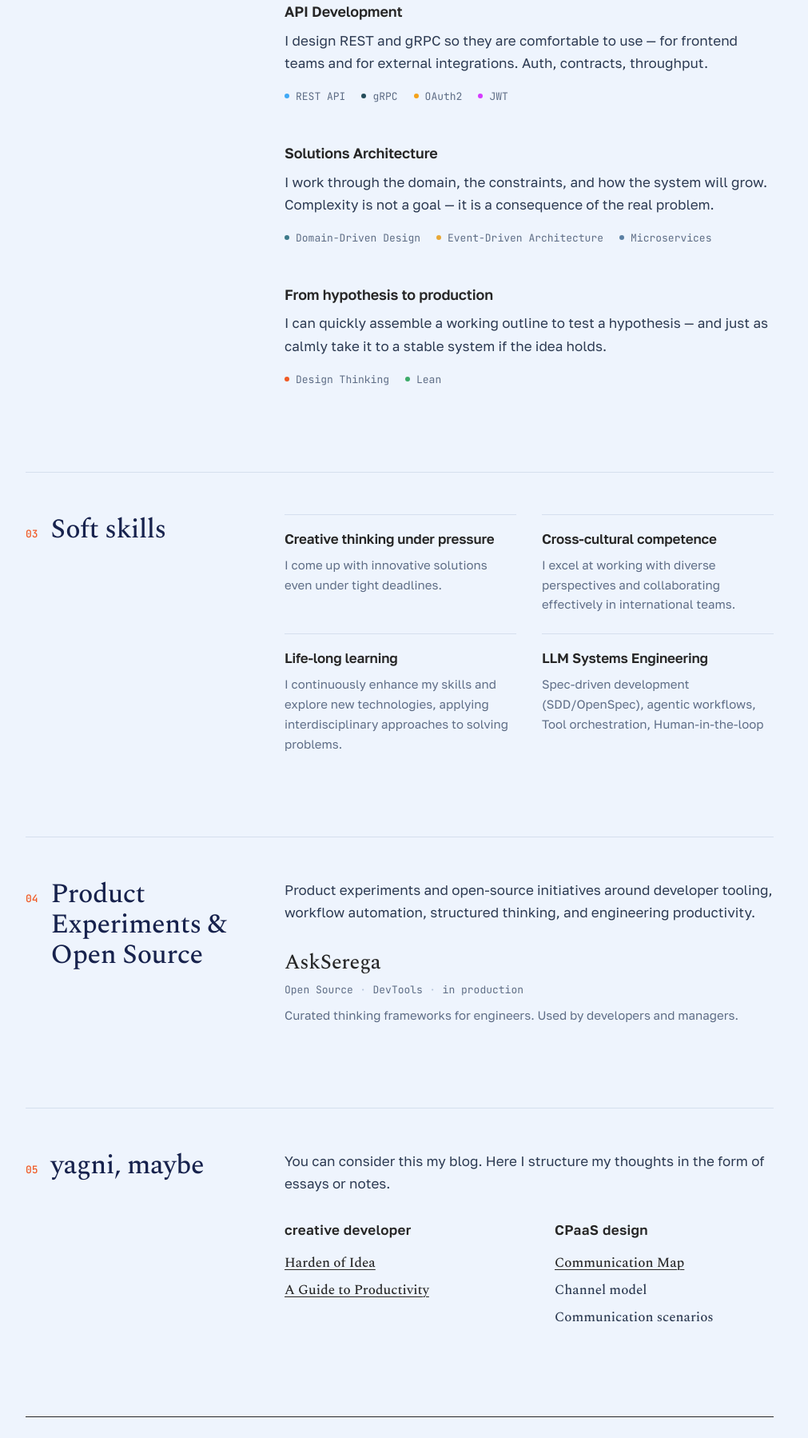
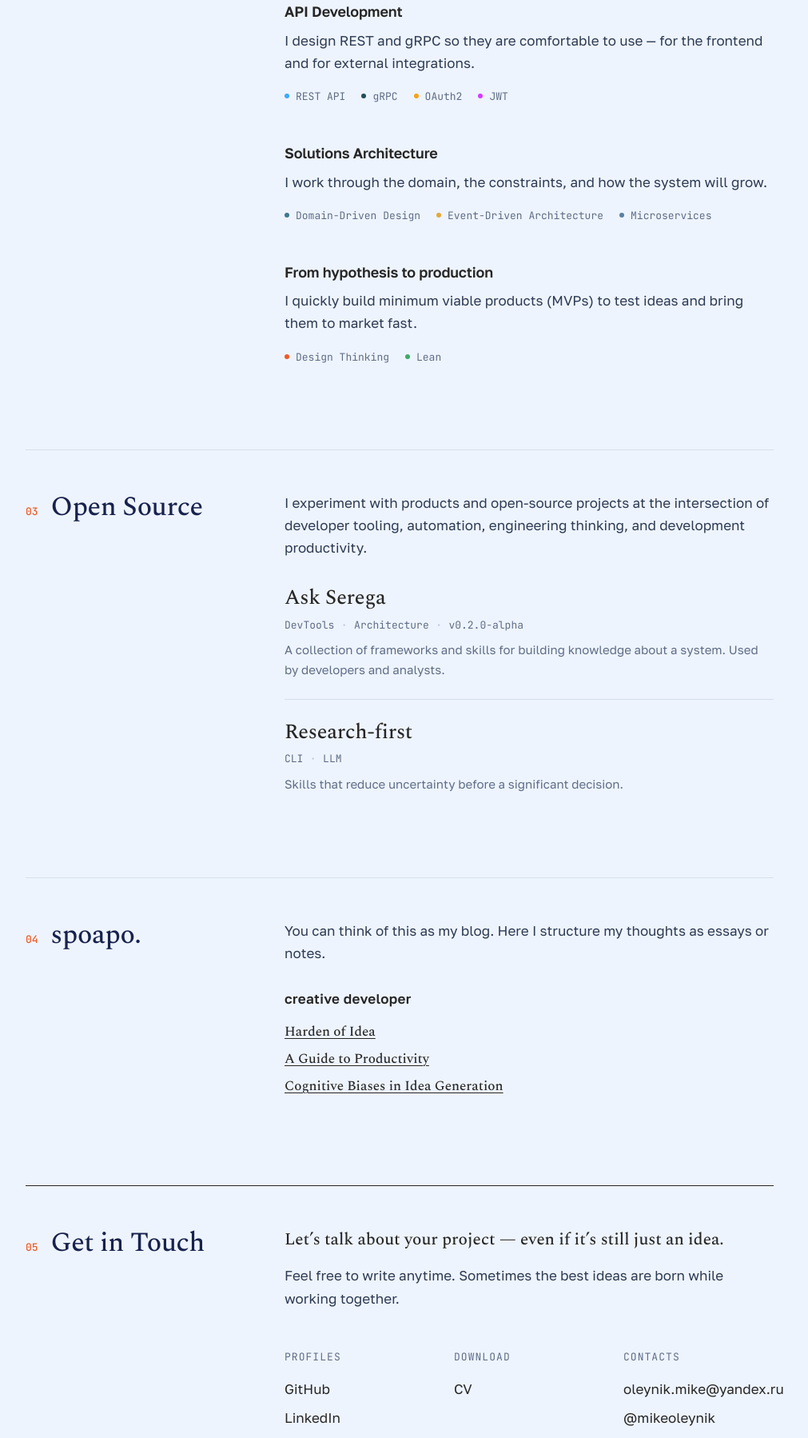
Before and after one commit to mikeoleynik/mikeoleynik.github.io, a plain HTML site: page en.html in a window 1280 px wide. Shown: the part 1002-2800 px from the top of the page at 80% size, without its empty margins (140-1151 px from the left). Drawn offline with nearby package versions, Linux system fonts and the light colour scheme.

Commit message:
actualize en version

```diff
--- a/en.html
+++ b/en.html
@@ -3,7 +3,7 @@
   <head>
     <meta charset="utf-8">
     <meta http-equiv="X-UA-Compatible" content="IE=edge">
-    <title>Mike Oleynik | Backend Engineer · RnD-enthusiast.</title>
+    <title>Mike Oleynik | Backend Engineer · R&D enthusiast.</title>
     <meta name="description" content="">
     <meta name="viewport" content="width=device-width, initial-scale=1">
     <meta name="robots" content="all,follow">
@@ -23,7 +23,6 @@
         <ul>
           <li><a href="#about">about</a></li>
           <li><a href="#expertise">expertise</a></li>
-          <li><a href="#skills">skills</a></li>
           <li><a href="#projects">projects</a></li>
           <li><a href="#spoapo">spoapo</a></li>
           <li><a href="#contact">contact</a></li>
@@ -39,7 +38,7 @@
 
     <div class="wrapper" id="top">
       <header class="hero">
-        <p class="hero__kicker">Backend Engineer · RnD-enthusiast</p>
+        <p class="hero__kicker">Backend Engineer · R&D enthusiast</p>
         <h1 class="hero__name">Mike Oleynik</h1>
       </header>
 
@@ -50,11 +49,11 @@
             <h2 class="section__title">What I do</h2>
           </header>
           <div class="section__content">
-            <p>I work on backend systems in Ruby and Elixir — from an unclear problem to a working system. I combine engineering with design thinking.</p>
+            <p>I build backends in Ruby and Elixir, combining technical expertise with design-thinking principles — from prototype to production.</p>
             <ul class="list">
-              <li>As a designer (at heart), I look for what the problem actually is.</li>
-              <li>As a programmer, I turn that into a working system.</li>
-              <li>As a person, I feel a great sense of satisfaction when it works.</li>
+              <li>As a designer (at heart), I find ideas for solving problems.</li>
+              <li>As a programmer, I implement ideas and concepts.</li>
+              <li>As a person, I feel immense satisfaction when everything works.</li>
             </ul>
           </div>
         </section>
@@ -66,8 +65,8 @@
           </header>
           <div class="section__content">
             <article class="entry">
-              <h3 class="entry__title">Backend Software Development</h3>
-              <p>I work on backend systems where reliability, performance, and architecture that can grow all matter. I care about clean code and decisions that remain maintainable for years.</p>
+              <h3 class="entry__title">Backend Development</h3>
+              <p>I work on backend systems where reliability, performance, and architecture that can grow all matter. I care about clean code and solutions that stay maintainable for years.</p>
               <ul class="tech-tags">
                 <li class="tag tag--rails"><span class="tag__dot"></span>Ruby on Rails</li>
                 <li class="tag tag--elixir"><span class="tag__dot"></span>Elixir/Phoenix</li>
@@ -80,7 +79,7 @@
 
             <article class="entry">
               <h3 class="entry__title">API Development</h3>
-              <p>I design REST and gRPC so they are comfortable to use — for frontend teams and for external integrations. Auth, contracts, throughput.</p>
+              <p>I design REST and gRPC so they are comfortable to use — for the frontend and for external integrations.</p>
               <ul class="tech-tags">
                 <li class="tag tag--rest"><span class="tag__dot"></span>REST API</li>
                 <li class="tag tag--grpc"><span class="tag__dot"></span>gRPC</li>
@@ -91,7 +90,7 @@
 
             <article class="entry">
               <h3 class="entry__title">Solutions Architecture</h3>
-              <p>I work through the domain, the constraints, and how the system will grow. Complexity is not a goal — it is a consequence of the real problem.</p>
+              <p>I work through the domain, the constraints, and how the system will grow.</p>
               <ul class="tech-tags">
                 <li class="tag tag--ddd"><span class="tag__dot"></span>Domain-Driven Design</li>
                 <li class="tag tag--eda"><span class="tag__dot"></span>Event-Driven Architecture</li>
@@ -101,7 +100,7 @@
 
             <article class="entry">
               <h3 class="entry__title">From hypothesis to production</h3>
-              <p>I can quickly assemble a working outline to test a hypothesis — and just as calmly take it to a stable system if the idea holds.</p>
+              <p>I quickly build minimum viable products (MVPs) to test ideas and bring them to market fast.</p>
               <ul class="tech-tags">
                 <li class="tag tag--design"><span class="tag__dot"></span>Design Thinking</li>
                 <li class="tag tag--lean"><span class="tag__dot"></span>Lean</li>
@@ -110,54 +109,35 @@
           </div>
         </section>
 
-        <section id="skills" class="section" data-reveal>
+        <section id="projects" class="section" data-reveal>
           <header class="section__header">
             <span class="section__index" aria-hidden="true">03</span>
-            <h2 class="section__title">Soft skills</h2>
+            <h2 class="section__title">Open Source</h2>
           </header>
           <div class="section__content">
-            <ul class="list list--skills">
-              <li>
-                <b>Creative thinking under pressure</b>
-                <p>I come up with innovative solutions even under tight deadlines.</p>
+            <p>I experiment with products and open-source projects at the intersection of developer tooling, automation, engineering thinking, and development productivity.</p>
+            <ul class="project-list">
+              <li class="project">
+                <a class="project__link" href="https://askserega.ru/" target="_blank" rel="noopener">
+                  <span>Ask Serega</span>
+                </a>
+                <ul class="project__meta">
+                  <li>DevTools</li>
+                  <li>Architecture</li>
+                  <li>v0.2.0-alpha</li>
+                </ul>
+                <p class="project__desc">A collection of frameworks and skills for building knowledge about a system. Used by developers and analysts.</p>
               </li>
 
-              <li>
-                <b>Cross-cultural competence</b>
-                <p>I excel at working with diverse perspectives and collaborating effectively in international teams.</p>
-              </li>
-
-              <li>
-                <b>Life-long learning</b>
-                <p>I continuously enhance my skills and explore new technologies, applying interdisciplinary approaches to solving problems.</p>
-              </li>
-
-              <li>
-                <b>LLM Systems Engineering</b>
-                <p>Spec-driven development (SDD/OpenSpec), agentic workflows, Tool orchestration, Human-in-the-loop</p>
-              </li>
-            </ul>
-          </div>
-        </section>
-
-        <section id="projects" class="section" data-reveal>
-          <header class="section__header">
-            <span class="section__index" aria-hidden="true">04</span>
-            <h2 class="section__title">Product Experiments &amp; Open Source</h2>
-          </header>
-          <div class="section__content">
-            <p>Product experiments and open-source initiatives around developer tooling, workflow automation, structured thinking, and engineering productivity.</p>
-            <ul class="project-list">
               <li class="project">
-                <a class="project__link" href="https://github.com/mikeoleynik/askserega" target="_blank" rel="noopener">
-                  <span>AskSerega</span>
+                <a class="project__link" href="https://github.com/mikeoleynik/rdd-skills" target="_blank" rel="noopener">
+                  <span>Research-first</span>
                 </a>
                 <ul class="project__meta">
-                  <li>Open Source</li>
-                  <li>DevTools</li>
-                  <li>in production</li>
+                  <li>CLI</li>
+                  <li>LLM</li>
                 </ul>
-                <p class="project__desc">Curated thinking frameworks for engineers. Used by developers and managers.</p>
+                <p class="project__desc">Skills that reduce uncertainty before a significant decision.</p>
               </li>
             </ul>
           </div>
@@ -165,11 +145,11 @@
 
         <section id="spoapo" class="section" data-reveal>
           <header class="section__header">
-            <span class="section__index" aria-hidden="true">05</span>
-            <h2 class="section__title">yagni, maybe</h2>
+            <span class="section__index" aria-hidden="true">04</span>
+            <h2 class="section__title">spoapo.</h2>
           </header>
           <div class="section__content section__content--series">
-            <p>You can consider this my blog. Here I structure my thoughts in the form of essays or notes.</p>
+            <p>You can think of this as my blog. Here I structure my thoughts as essays or notes.</p>
 
             <div class="series-grid">
               <section class="series">
@@ -177,15 +157,7 @@
                 <ul class="series__list">
                   <li><a href="https://medium.com/@spoapo/harden-of-idea-04554b52c0fc" target="_blank" rel="noopener">Harden of Idea</a></li>
                   <li><a href="https://medium.com/@mikeoleynik/how-to-manage-an-overflow-of-ideas-dcc5a2b6072a" target="_blank" rel="noopener">A Guide to Productivity</a></li>
-                </ul>
-              </section>
-
-              <section class="series">
-                <h3 class="series__title">CPaaS design</h3>
-                <ul class="series__list">
-                  <li><a href="spoapo/cpaas/communication-map.html">Communication Map</a></li>
-                  <li class="series__soon">Channel model</li>
-                  <li class="series__soon">Communication scenarios</li>
+                  <li><a href="https://telegra.ph/Kognitivnye-iskazheniya-pri-generacii-idej-07-12" target="_blank" rel="noopener">Cognitive Biases in Idea Generation</a></li>
                 </ul>
               </section>
             </div>
@@ -196,12 +168,12 @@
       <footer id="contact">
         <section class="section" data-reveal>
           <header class="section__header">
-            <span class="section__index" aria-hidden="true">06</span>
+            <span class="section__index" aria-hidden="true">05</span>
             <h2 class="section__title">Get in Touch</h2>
           </header>
           <div class="section__content">
-            <p class="footer__lede">Feel free to write if there’s something worth talking about.</p>
-            <p>I’m open to conversations about engineering and ideas.</p>
+            <p class="footer__lede">Let’s talk about your project — even if it’s still just an idea.</p>
+            <p>Feel free to write anytime. Sometimes the best ideas are born while working together.</p>
 
             <div class="contact-columns">
               <div class="column">
```
